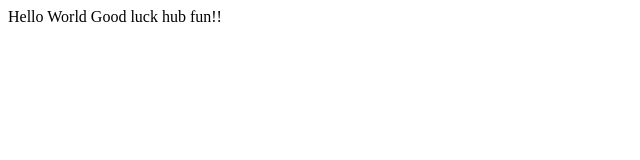
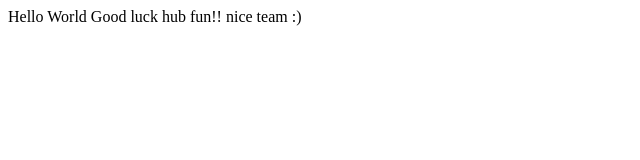
Before and after one commit to Furuka-Sep/miniSite, a plain HTML site: page index.html in a window 1280 px wide. Shown: the full height of the page, 0-640 px from the left. Drawn offline with Linux system fonts and the light colour scheme.

Commit message:
index.html 修正

```diff
--- a/index.html
+++ b/index.html
@@ -8,5 +8,6 @@
 		Hello
 		World
 		Good luck hub fun!!
+		nice team :)
 	</body>
 </html>
```
